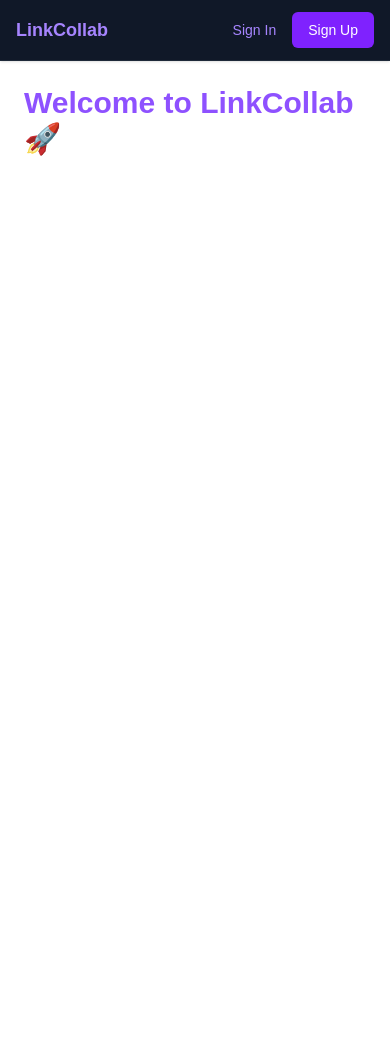
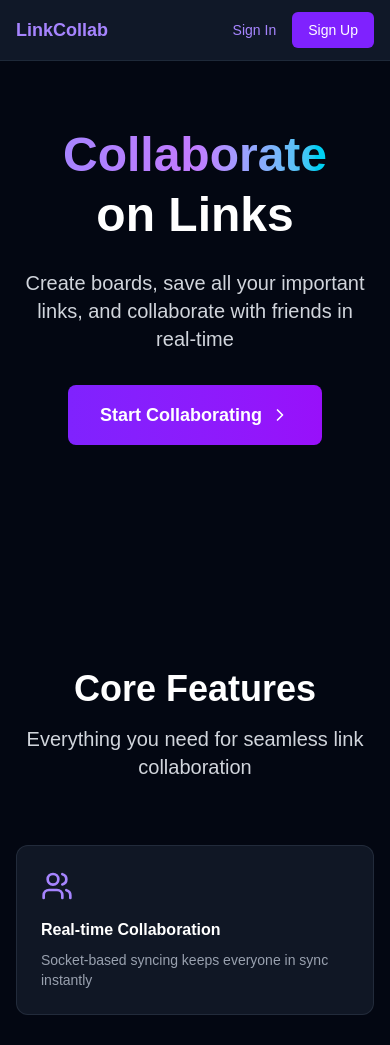
Before and after one commit to shridhariyer04/Link-collab, a Next.js app: page / in a window 390 px wide. Shown: the top 1045 px of the page. Before the commit the page ends 844 px from the top, so only its background shows below. Built offline with nearby package versions, Linux system fonts and the light colour scheme; no server answers.

Commit message:
trigger rebuild

```diff
--- a/app/page.tsx
+++ b/app/page.tsx
@@ -1,7 +1,202 @@
-export default function Home() {
+"use client"
+import React, { useState, useEffect } from 'react';
+import Head from 'next/head';
+import { useRouter } from 'next/navigation';
+import { useUser } from '@clerk/nextjs';
+import { ArrowRight, Users, Layers, Shield, Smartphone, ChevronRight } from 'lucide-react';
+
+const LinkCollabLanding: React.FC = () => {
+  const [isLoading, setIsLoading] = useState(true);
+  const router = useRouter();
+  const { isSignedIn } = useUser();
+
+  useEffect(() => {
+    if (isSignedIn) {
+      router.push('/boards');
+    } else {
+      setIsLoading(false);
+    }
+  }, [isSignedIn, router]);
+
+  const handleGetStarted = () => {
+    if (isSignedIn) {
+      router.push('/boards');
+    } else {
+      router.push('/sign-in');
+    }
+  };
+
+  const features = [
+    {
+      icon: <Users className="w-8 h-8" />,
+      title: "Real-time Collaboration",
+      description: "Socket-based syncing keeps everyone in sync instantly"
+    },
+    {
+      icon: <Layers className="w-8 h-8" />,
+      title: "Link Collections per Board",
+      description: "Organize your links into meaningful collections"
+    },
+    {
+      icon: <Shield className="w-8 h-8" />,
+      title: "Role-based Access Control",
+      description: "Owner, Editor, and Viewer permissions"
+    },
+    {
+      icon: <Smartphone className="w-8 h-8" />,
+      title: "Works on Mobile & Desktop",
+      description: "Access your boards from anywhere, any device"
+    }
+  ];
+
+  const steps = [
+    { title: "Create a Board", description: "Start by creating your first collaboration board" },
+    { title: "Add Collections", description: "Organize your links into themed collections" },
+    { title: "Paste Links", description: "Add links and collaborate with your team in real-time" }
+  ];
+
+  const useCases = [
+    { icon: "🔗", title: "Teams sharing research links", description: "Centralize all your research and references" },
+    { icon: "🧑‍💻", title: "Developers organizing API docs", description: "Keep all your development resources organized" },
+    { icon: "📚", title: "Students collecting resources", description: "Gather study materials and academic resources" },
+    { icon: "🎨", title: "Designers collaborating on inspiration", description: "Share mood boards and design references" }
+  ];
+
+  if (isLoading) {
+    return (
+      <div className="min-h-screen bg-gray-950 text-white flex items-center justify-center">
+        <div className="text-center">
+          <div className="animate-spin rounded-full h-32 w-32 border-b-2 border-violet-400 mx-auto mb-4"></div>
+          <p className="text-gray-300">Loading...</p>
+        </div>
+      </div>
+    );
+  }
+
   return (
-    <main className="p-6">
-      <h1 className="text-3xl font-bold text-violet-500">Welcome to LinkCollab 🚀</h1>
-    </main>
+    <>
+      <Head>
+        <title>LinkCollab - Collaborative Link Management</title>
+        <meta name="description" content="Create boards, save important links, and collaborate with friends in real-time" />
+        <meta name="viewport" content="width=device-width, initial-scale=1" />
+        <link rel="icon" href="/favicon.ico" />
+      </Head>
+
+      <div className="min-h-screen bg-gray-950 text-white">
+        {/* Hero Section */}
+        <section className="pt-16 pb-24 px-4 sm:px-6 lg:px-8">
+          <div className="max-w-6xl mx-auto">
+            <div className="text-center">
+              <h1 className="text-5xl md:text-7xl font-bold mb-6 leading-tight">
+                <span className="bg-gradient-to-r from-violet-400 via-purple-400 to-cyan-400 bg-clip-text text-transparent">
+                  Collaborate
+                </span>
+                <br />
+                <span className="text-white">on Links</span>
+              </h1>
+              <p className="text-xl md:text-2xl text-gray-300 mb-8 max-w-3xl mx-auto">
+                Create boards, save all your important links, and collaborate with friends in real-time
+              </p>
+              <div className="flex justify-center mb-12">
+                <button
+                  onClick={handleGetStarted}
+                  className="bg-gradient-to-r from-violet-600 to-purple-600 text-white px-8 py-4 rounded-lg text-lg font-semibold hover:from-violet-700 hover:to-purple-700 transition-all duration-200 transform hover:scale-105 flex items-center justify-center"
+                >
+                  {isSignedIn ? 'Go to Boards' : 'Start Collaborating'}
+                  <ChevronRight className="ml-2 w-5 h-5" />
+                </button>
+              </div>
+            </div>
+          </div>
+        </section>
+
+        {/* Core Features Section */}
+        <section className="py-20 px-4 sm:px-6 lg:px-8">
+          <div className="max-w-6xl mx-auto">
+            <div className="text-center mb-16">
+              <h2 className="text-4xl font-bold text-white mb-4">Core Features</h2>
+              <p className="text-xl text-gray-300">Everything you need for seamless link collaboration</p>
+            </div>
+
+            <div className="grid grid-cols-1 md:grid-cols-2 lg:grid-cols-4 gap-8">
+              {features.map((feature, index) => (
+                <div key={index} className="bg-gray-800/50 p-6 rounded-xl border border-gray-700/50 hover:border-violet-500/50 transition-all duration-300 group">
+                  <div className="text-violet-400 mb-4 group-hover:text-violet-300 transition-colors">
+                    {feature.icon}
+                  </div>
+                  <h3 className="text-white font-semibold mb-2">{feature.title}</h3>
+                  <p className="text-gray-400 text-sm">{feature.description}</p>
+                </div>
+              ))}
+            </div>
+          </div>
+        </section>
+
+        {/* How It Works Section */}
+        <section className="py-20 px-4 sm:px-6 lg:px-8 bg-gray-900/50">
+          <div className="max-w-6xl mx-auto">
+            <div className="text-center mb-16">
+              <h2 className="text-4xl font-bold text-white mb-4">How It Works</h2>
+              <p className="text-xl text-gray-300">Get started in just 3 simple steps</p>
+            </div>
+
+            <div className="grid grid-cols-1 md:grid-cols-3 gap-8">
+              {steps.map((step, index) => (
+                <div key={index} className="text-center">
+                  <div className="bg-gradient-to-r from-violet-600 to-purple-600 w-16 h-16 rounded-full flex items-center justify-center mx-auto mb-6">
+                    <span className="text-white font-bold text-xl">{index + 1}</span>
+                  </div>
+                  <h3 className="text-white font-semibold text-xl mb-3">{step.title}</h3>
+                  <p className="text-gray-400">{step.description}</p>
+                  {index < steps.length - 1 && (
+                    <ArrowRight className="w-6 h-6 text-gray-600 mx-auto mt-6 hidden md:block" />
+                  )}
+                </div>
+              ))}
+            </div>
+          </div>
+        </section>
+
+        {/* Use Cases Section */}
+        <section className="py-20 px-4 sm:px-6 lg:px-8">
+          <div className="max-w-6xl mx-auto">
+            <div className="text-center mb-16">
+              <h2 className="text-4xl font-bold text-white mb-4">Perfect for Link Storage</h2>
+              <p className="text-xl text-gray-300">Organize and share your important links effortlessly</p>
+            </div>
+
+            <div className="grid grid-cols-1 md:grid-cols-2 gap-8">
+              <div className="bg-gray-800/50 p-6 rounded-xl border border-gray-700/50 hover:border-violet-500/50 transition-all duration-300">
+                <div className="flex items-start">
+                  <span className="text-3xl mr-4">🔗</span>
+                  <div>
+                    <h3 className="text-white font-semibold text-lg mb-2">Store Your Links</h3>
+                    <p className="text-gray-400">Keep all your important links organized in one place</p>
+                  </div>
+                </div>
+              </div>
+              <div className="bg-gray-800/50 p-6 rounded-xl border border-gray-700/50 hover:border-violet-500/50 transition-all duration-300">
+                <div className="flex items-start">
+                  <span className="text-3xl mr-4">👥</span>
+                  <div>
+                    <h3 className="text-white font-semibold text-lg mb-2">Share with Others</h3>
+                    <p className="text-gray-400">Collaborate and share your link collections with friends</p>
+                  </div>
+                </div>
+              </div>
+            </div>
+          </div>
+        </section>
+
+        {/* Footer */}
+        <footer className="py-12 px-4 sm:px-6 lg:px-8 border-t border-gray-800">
+          <div className="max-w-6xl mx-auto text-center text-gray-400">
+            <p>&copy; 2025 LinkCollab. All rights reserved.</p>
+          </div>
+        </footer>
+      </div>
+    </>
   );
-}
+};
+
+export default LinkCollabLanding;
```
Also changed, not shown: 2 other files (tests, documents, lock files or other folders).
